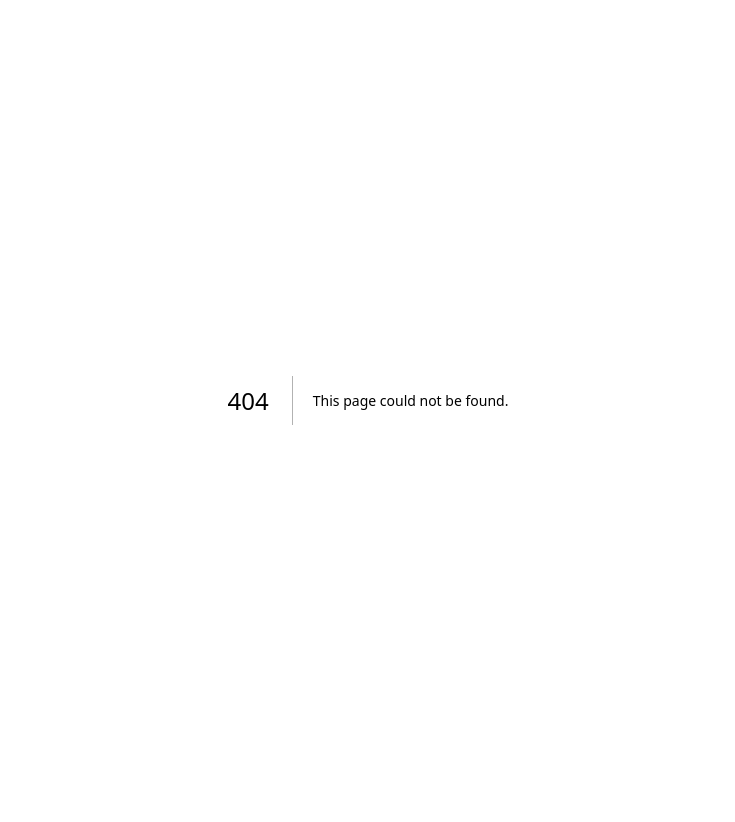
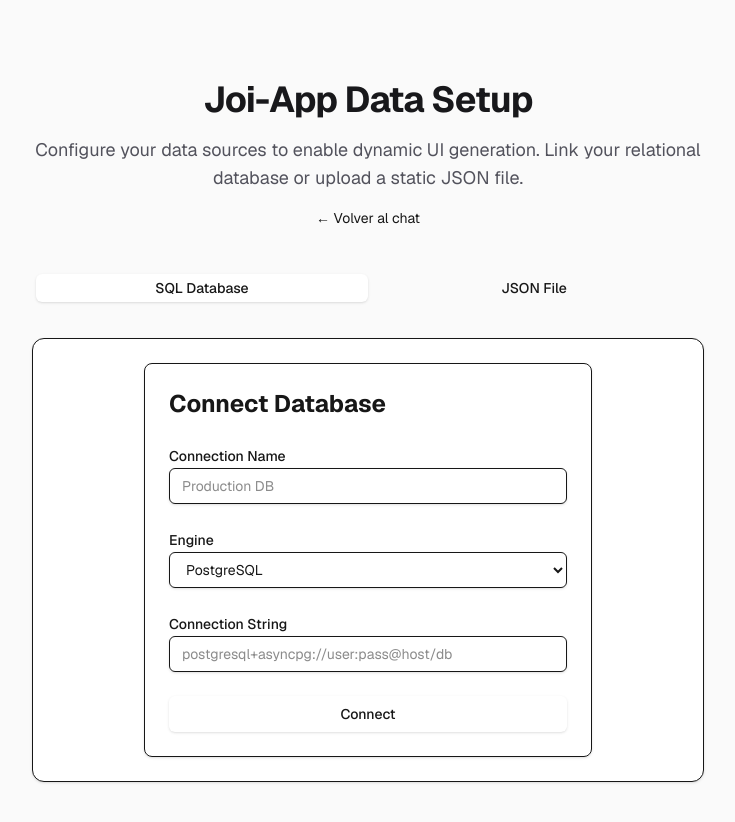
Before and after one commit to sebastianms/joi-app, a Next.js app in the folder frontend/: page /setup in a window 1280 px wide. Before the commit this address had no page. Shown: the top 822 px of the page, without its empty margins (272-1007 px from the left). Before the commit the page ends 800 px from the top, so only its background shows below. Built offline with nearby package versions, Linux system fonts and the light colour scheme.

Commit message:
feat(chat): integrate ChatPanel into dual-panel home layout (T012)

```diff
--- a/frontend/src/app/page.tsx
+++ b/frontend/src/app/page.tsx
@@ -1,40 +1,31 @@
-"use client"
-
-import { SQLConnectionForm } from "@/components/setup/sql-form";
-import { JSONUploadForm } from "@/components/setup/json-form";
-import { Tabs, TabsContent, TabsList, TabsTrigger } from "@/components/ui/tabs";
+import Link from "next/link";
+import { ChatPanel } from "@/components/chat/chat-panel";
 
 export default function Home() {
   return (
-    <div className="flex flex-col flex-1 items-center justify-center bg-zinc-50 min-h-screen font-sans dark:bg-black">
-      <main className="flex flex-1 w-full max-w-4xl flex-col items-center py-12 px-8 bg-zinc-50 dark:bg-black">
-        <div className="text-center mb-10 mt-8">
-          <h1 className="text-4xl font-bold tracking-tight text-zinc-900 dark:text-zinc-50 mb-4">
-            Joi-App Data Setup
-          </h1>
-          <p className="text-lg text-zinc-600 dark:text-zinc-400 max-w-2xl mx-auto">
-            Configure your data sources to enable dynamic UI generation. Link your relational database or upload a static JSON file.
+    <div className="flex min-h-screen flex-col bg-zinc-50 font-sans dark:bg-black">
+      <header className="flex items-center justify-between border-b border-border bg-background px-6 py-3">
+        <h1 className="text-lg font-semibold tracking-tight">Joi-App</h1>
+        <Link
+          href="/setup"
+          className="text-sm text-primary underline-offset-4 hover:underline"
+        >
+          Configurar fuentes de datos
+        </Link>
+      </header>
+
+      <main className="grid flex-1 grid-cols-1 gap-4 p-4 md:grid-cols-2">
+        <div className="min-h-0">
+          <ChatPanel />
+        </div>
+        <section
+          className="flex min-h-0 items-center justify-center rounded-xl border border-dashed border-border bg-card text-center text-sm text-muted-foreground"
+          aria-label="Canvas de widgets"
+        >
+          <p className="max-w-sm px-6">
+            Los widgets generados aparecerán aquí cuando solicites visualizar tus datos.
           </p>
-        </div>
-
-        <div className="w-full max-w-2xl mx-auto">
-          <Tabs defaultValue="sql" className="w-full">
-            <TabsList className="grid w-full grid-cols-2 mb-8">
-              <TabsTrigger value="sql">SQL Database</TabsTrigger>
-              <TabsTrigger value="json">JSON File</TabsTrigger>
-            </TabsList>
-            <TabsContent value="sql" className="mt-0">
-              <div className="bg-white dark:bg-zinc-950 p-6 rounded-xl border shadow-sm">
-                <SQLConnectionForm />
-              </div>
-            </TabsContent>
-            <TabsContent value="json" className="mt-0">
-              <div className="bg-white dark:bg-zinc-950 p-6 rounded-xl border shadow-sm">
-                <JSONUploadForm />
-              </div>
-            </TabsContent>
-          </Tabs>
-        </div>
+        </section>
       </main>
     </div>
   );
--- /dev/null
+++ b/frontend/src/app/setup/page.tsx
@@ -0,0 +1,48 @@
+"use client";
+
+import Link from "next/link";
+import { SQLConnectionForm } from "@/components/setup/sql-form";
+import { JSONUploadForm } from "@/components/setup/json-form";
+import { Tabs, TabsContent, TabsList, TabsTrigger } from "@/components/ui/tabs";
+
+export default function SetupPage() {
+  return (
+    <div className="flex flex-col flex-1 items-center justify-center bg-zinc-50 min-h-screen font-sans dark:bg-black">
+      <main className="flex flex-1 w-full max-w-4xl flex-col items-center py-12 px-8">
+        <div className="text-center mb-10 mt-8">
+          <h1 className="text-4xl font-bold tracking-tight text-zinc-900 dark:text-zinc-50 mb-4">
+            Joi-App Data Setup
+          </h1>
+          <p className="text-lg text-zinc-600 dark:text-zinc-400 max-w-2xl mx-auto">
+            Configure your data sources to enable dynamic UI generation. Link your relational database or upload a static JSON file.
+          </p>
+          <Link
+            href="/"
+            className="mt-4 inline-block text-sm text-primary underline-offset-4 hover:underline"
+          >
+            ← Volver al chat
+          </Link>
+        </div>
+
+        <div className="w-full max-w-2xl mx-auto">
+          <Tabs defaultValue="sql" className="w-full">
+            <TabsList className="grid w-full grid-cols-2 mb-8">
+              <TabsTrigger value="sql">SQL Database</TabsTrigger>
+              <TabsTrigger value="json">JSON File</TabsTrigger>
+            </TabsList>
+            <TabsContent value="sql" className="mt-0">
+              <div className="bg-white dark:bg-zinc-950 p-6 rounded-xl border shadow-sm">
+                <SQLConnectionForm />
+              </div>
+            </TabsContent>
+            <TabsContent value="json" className="mt-0">
+              <div className="bg-white dark:bg-zinc-950 p-6 rounded-xl border shadow-sm">
+                <JSONUploadForm />
+              </div>
+            </TabsContent>
+          </Tabs>
+        </div>
+      </main>
+    </div>
+  );
+}
```
